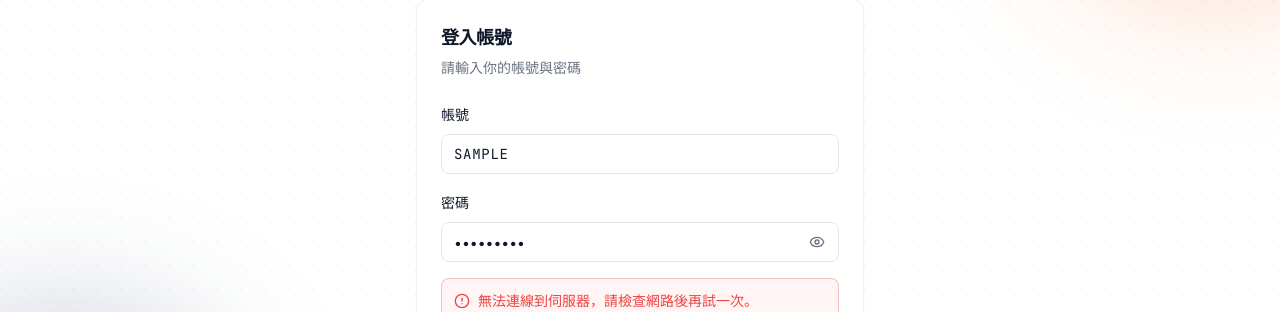
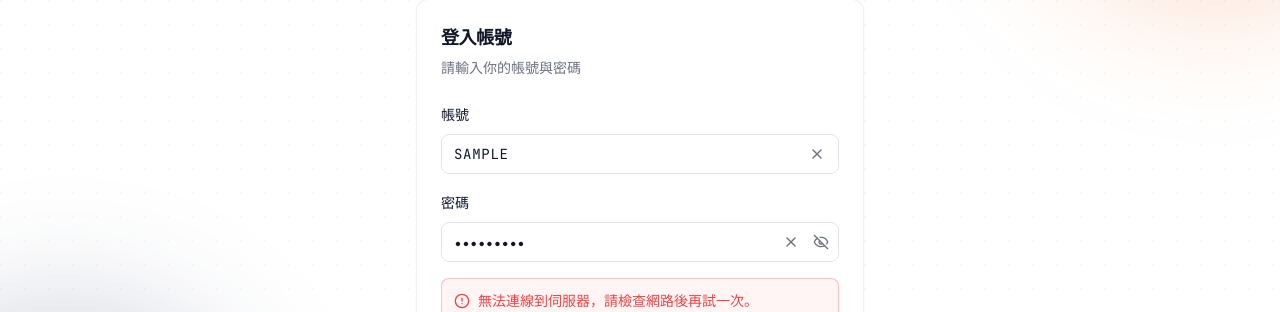
Before and after one commit to HenryChen413/VolleyballTrainingTracker-, a React (Vite) app in the folder volleyballtrainingtracker.client/: page /login in a window 1280 px wide. Both pictures are taken after typing "Sample", "Sample123" into the empty fields and a click on the button "登入". Shown: the part 240-552 px from the top of the page. Built offline with nearby package versions, Linux system fonts and the light colour scheme; no server answers.

Commit message:
bug修正

```diff
--- a/volleyballtrainingtracker.client/src/components/ui/password-input.tsx
+++ b/volleyballtrainingtracker.client/src/components/ui/password-input.tsx
@@ -1,38 +1,68 @@
 import * as React from 'react';
-import { Eye, EyeOff } from 'lucide-react';
+import { Eye, EyeOff, X } from 'lucide-react';
 import { Input } from '@/components/ui/input';
 import { cn } from '@/lib/utils';
 
 /**
- * 密碼輸入框：附「顯示／隱藏密碼」切換按鈕。
- * 預設隱藏；ref 會轉發到內部 <input>，可直接搭配 react-hook-form 的 register()。
+ * 密碼輸入框：附「顯示／隱藏密碼」切換按鈕，並可選擇性提供「清除」按鈕。
+ * - 圖示語意採直覺對應：睜眼＝目前看得到密碼、閉眼＝目前看不到。
+ * - 預設隱藏；ref 會轉發到內部 <input>，可直接搭配 react-hook-form 的 register()。
  */
 export const PasswordInput = React.forwardRef<
   HTMLInputElement,
-  Omit<React.InputHTMLAttributes<HTMLInputElement>, 'type'>
->(({ className, disabled, ...props }, ref) => {
+  Omit<React.InputHTMLAttributes<HTMLInputElement>, 'type'> & {
+    /** 是否顯示清除按鈕（通常綁定「欄位有值且非送出中」）。 */
+    showClear?: boolean;
+    /** 按下清除按鈕時呼叫；清除後會自動將焦點移回輸入框。 */
+    onClear?: () => void;
+  }
+>(({ className, disabled, showClear, onClear, ...props }, ref) => {
   const [show, setShow] = React.useState(false);
+  const innerRef = React.useRef<HTMLInputElement | null>(null);
+
+  // 合併對外 ref（給 RHF）與內部 ref（清除後聚焦用）。
+  React.useImperativeHandle(ref, () => innerRef.current as HTMLInputElement);
+
+  const canClear = !!showClear && !disabled && !!onClear;
 
   return (
     <div className="relative">
       <Input
-        ref={ref}
+        ref={innerRef}
         type={show ? 'text' : 'password'}
         disabled={disabled}
-        className={cn('pr-10', className)}
+        className={cn(canClear ? 'pr-16' : 'pr-10', className)}
         {...props}
       />
+      <div className="absolute right-1 top-1/2 -translate-y-1/2 flex items-center gap-0.5">
+        {canClear && (
+          <button
+            type="button"
+            tabIndex={-1}
+            disabled={disabled}
+            onClick={() => {
+              onClear?.();
+              innerRef.current?.focus();
+            }}
+            className="inline-flex h-7 w-7 items-center justify-center rounded-md text-muted-foreground hover:bg-accent disabled:cursor-not-allowed disabled:opacity-50"
+            aria-label="清除密碼"
+            title="清除密碼"
+          >
+            <X className="h-4 w-4" />
+          </button>
+        )}
         <button
           type="button"
           tabIndex={-1}
           disabled={disabled}
           onClick={() => setShow((v) => !v)}
-        className="absolute right-2 top-1/2 -translate-y-1/2 inline-flex h-7 w-7 items-center justify-center rounded-md text-muted-foreground hover:bg-accent disabled:cursor-not-allowed disabled:opacity-50"
+          className="inline-flex h-7 w-7 items-center justify-center rounded-md text-muted-foreground hover:bg-accent disabled:cursor-not-allowed disabled:opacity-50"
           aria-label={show ? '隱藏密碼' : '顯示密碼'}
           title={show ? '隱藏密碼' : '顯示密碼'}
         >
-        {show ? <EyeOff className="h-4 w-4" /> : <Eye className="h-4 w-4" />}
+          {show ? <Eye className="h-4 w-4" /> : <EyeOff className="h-4 w-4" />}
         </button>
+      </div>
     </div>
   );
 });
--- a/volleyballtrainingtracker.client/src/pages/AdminUsers.tsx
+++ b/volleyballtrainingtracker.client/src/pages/AdminUsers.tsx
@@ -1044,9 +1044,7 @@ function EditorForm({
               style={{ textTransform: 'uppercase' }}
               maxLength={32}
               onChange={(e) => {
-                const upper = e.target.value.replace(/[^A-Z0-9]/gi, (c) =>
-                  /[a-z]/.test(c) ? c.toUpperCase() : '',
-                );
+                const upper = e.target.value.toUpperCase().replace(/[^A-Z0-9]/g, '');
                 setDraft((d) => ({ ...d, userName: upper }));
               }}
               placeholder="僅英數，3 字以上"
--- a/volleyballtrainingtracker.client/src/pages/Login.tsx
+++ b/volleyballtrainingtracker.client/src/pages/Login.tsx
@@ -2,8 +2,8 @@ import { useForm } from 'react-hook-form';
 import { zodResolver } from '@hookform/resolvers/zod';
 import { z } from 'zod';
 import { Navigate, useNavigate } from 'react-router-dom';
-import { useEffect, useState } from 'react';
-import { Volleyball, AlertCircle } from 'lucide-react';
+import { useEffect, useRef, useState } from 'react';
+import { Volleyball, AlertCircle, X } from 'lucide-react';
 import { Button } from '@/components/ui/button';
 import { Input } from '@/components/ui/input';
 import { PasswordInput } from '@/components/ui/password-input';
@@ -24,15 +24,23 @@ const schema = z.object({
 
 type FormValues = z.infer<typeof schema>;
 
+// 帳號只允許英數字並一律大寫；用於過濾貼上／IME 組字後的內容。
+const sanitizeUserName = (raw: string) => raw.replace(/[^A-Za-z0-9]/g, '').toUpperCase();
+
 export default function LoginPage() {
   const navigate = useNavigate();
   const setAuth = useAuthStore((s) => s.setAuth);
   const isAuthed = useAuthStore((s) => s.isAuthenticated());
   const [error, setError] = useState<string | null>(null);
+  // IME（拼音／注音）組字進行中的旗標：組字期間先放手，避免即時過濾打斷組字。
+  const composingRef = useRef(false);
 
-  const { register, handleSubmit, setValue, formState: { errors, isSubmitting } } = useForm<FormValues>({
+  const { register, handleSubmit, setValue, watch, formState: { errors, isSubmitting } } = useForm<FormValues>({
     resolver: zodResolver(schema),
   });
+
+  const userName = watch('userName') ?? '';
+  const password = watch('password') ?? '';
 
   // 後端喚醒提示：登入請求送出後若遲遲未回應，顯示漸進式「伺服器喚醒中」提示。
   const coldStart = useColdStartHint(isSubmitting);
@@ -110,19 +118,41 @@ export default function LoginPage() {
             <form onSubmit={handleSubmit(onSubmit)} className="space-y-4">
               <div className="space-y-2">
                 <Label htmlFor="userName">帳號</Label>
+                <div className="relative">
                   <Input
                     id="userName"
                     autoComplete="username"
+                    autoCapitalize="characters"
+                    spellCheck={false}
                     disabled={isSubmitting}
-                  className="font-mono uppercase tracking-wider"
+                    className="font-mono uppercase tracking-wider pr-10"
                     {...register('userName')}
                     onChange={(e) => {
-                    const upper = e.target.value.replace(/[^A-Z0-9]/gi, (c) =>
-                      /[a-z]/.test(c) ? c.toUpperCase() : ''
-                    );
-                    setValue('userName', upper, { shouldValidate: true });
+                      // 組字中（拼音／注音 IME）先放手，等 onCompositionEnd 再過濾，避免打斷組字。
+                      if (composingRef.current) return;
+                      setValue('userName', sanitizeUserName(e.target.value), { shouldValidate: true });
+                    }}
+                    onCompositionStart={() => {
+                      composingRef.current = true;
+                    }}
+                    onCompositionEnd={(e) => {
+                      composingRef.current = false;
+                      setValue('userName', sanitizeUserName(e.currentTarget.value), { shouldValidate: true });
                     }}
                   />
+                  {userName && !isSubmitting && (
+                    <button
+                      type="button"
+                      tabIndex={-1}
+                      onClick={() => setValue('userName', '', { shouldValidate: true })}
+                      className="absolute right-2 top-1/2 -translate-y-1/2 inline-flex h-7 w-7 items-center justify-center rounded-md text-muted-foreground hover:bg-accent"
+                      aria-label="清除帳號"
+                      title="清除帳號"
+                    >
+                      <X className="h-4 w-4" />
+                    </button>
+                  )}
+                </div>
                 {errors.userName && (
                   <p className="text-sm text-destructive">{errors.userName.message}</p>
                 )}
@@ -134,6 +164,8 @@ export default function LoginPage() {
                   autoComplete="current-password"
                   disabled={isSubmitting}
                   {...register('password')}
+                  showClear={!!password && !isSubmitting}
+                  onClear={() => setValue('password', '', { shouldValidate: true })}
                 />
                 {errors.password && <p className="text-sm text-destructive">{errors.password.message}</p>}
               </div>
```
Lines whose indentation alone changed are shown as unchanged.
